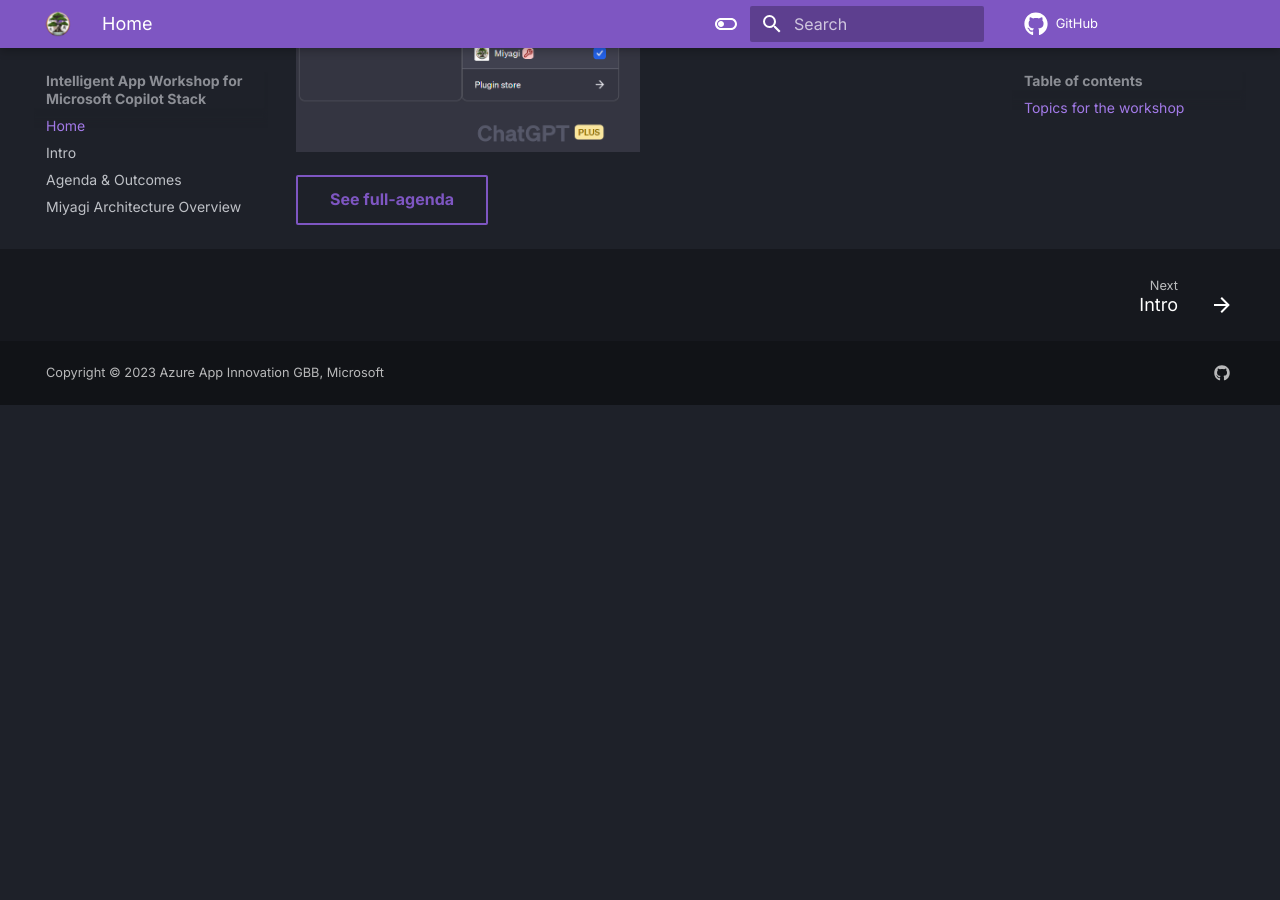
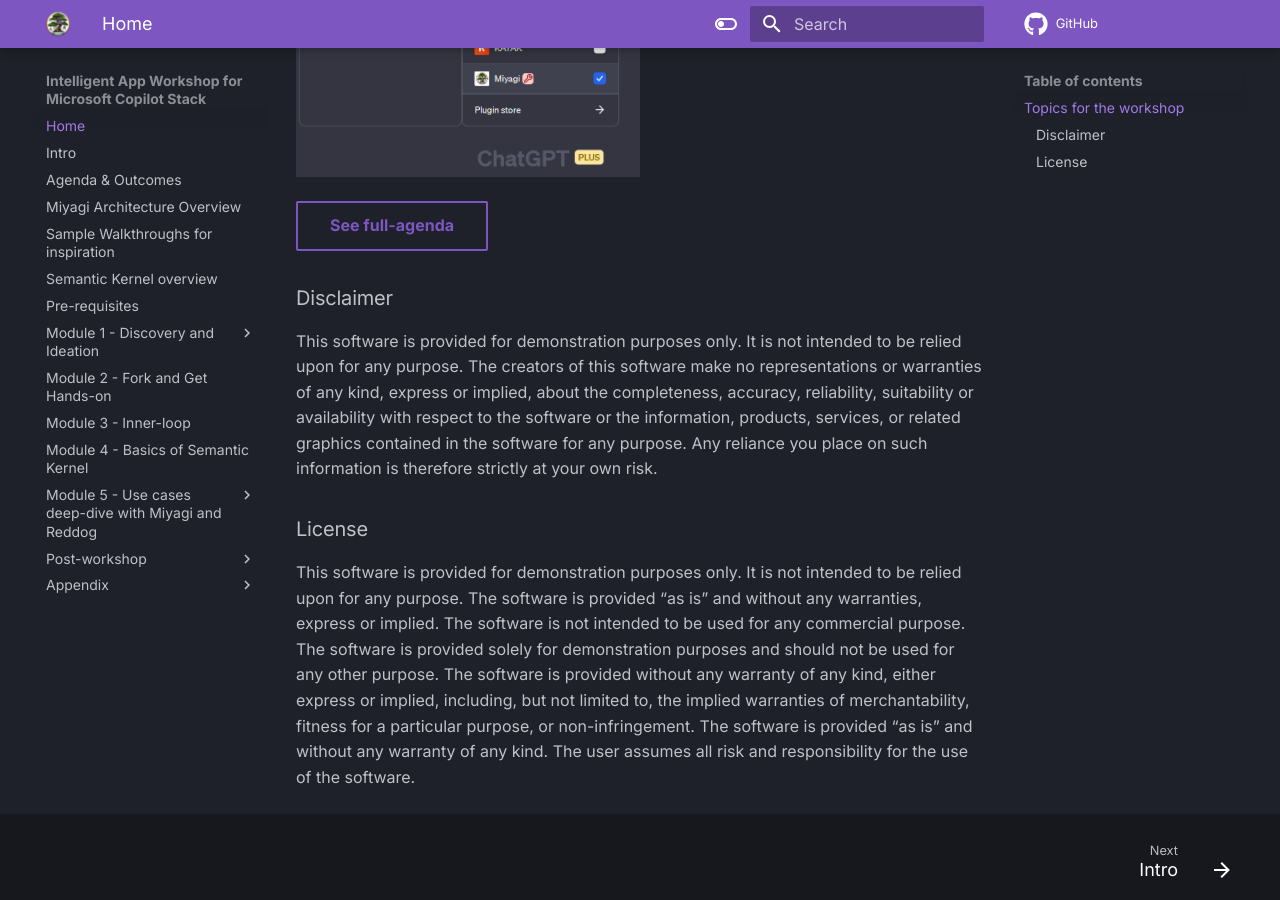
Before and after one commit to Azure/intelligent-app-workshop, an MkDocs documentation site: the page built from docs/index.md, in a window 1280 px wide and 900 px high, scrolled down 2592 px. Built offline with MkDocs 1.6.1 and Material for MkDocs 9.7.7, drawn with Linux system fonts in a browser that asks for light colours; comment, search, counter and statistics services are not loaded; before the commit the page ends 2997 px from its top, so only the background shows below that; some of the changed text lies outside the part shown.

Commit message:
add CELA text

```diff
--- a/docs/index.md
+++ b/docs/index.md
@@ -1,6 +1,6 @@
 # Home
 
-Inspired by Github Copilot's impact on developer productivity, this experiential workshop is designed to demonstrate how you can infuse similar intelligence and product experience into traditional software systems. Using [Microsoft's Copilot stack](https://learn.microsoft.com/en-us/semantic-kernel/overview/#semantic-kernel-is-at-the-center-of-the-copilot-stack) and practical [use cases](https://iappwksp.com/wksp/05-use-cases/#use-cases), this workshop will guide you in envisioning and creating intelligent systems that integrate foundation models throughout all stages of application development - from design and user experience to deployment.
+Inspired by Github Copilot's impact on developer productivity, this experiential workshop is designed to demonstrate how you can infuse similar intelligence and product experience into traditional software systems. Using [Microsoft's Copilot stack](https://learn.microsoft.com/en-us/semantic-kernel/overview/#semantic-kernel-is-at-the-center-of-the-copilot-stack) and practical [use cases](https://iappwksp.com/wksp/05-use-cases/#use-cases), this workshop will guide you in envisioning and creating intelligent systems that integrate foundation models throughout all stages of application development - from design and user experience to deployment, resulting in improved prodcutvity and hyper-personalized product experiences.
 
 [Sign up for updates](https://forms.office.com/r/rLds2s8RH1){ :target="_blank" .md-button .md-button--primary }
 
@@ -34,3 +34,12 @@ By leveraging design thinking, [Project Miyagi](https://github.com/Azure-Samples
 
 
 [See full-agenda](wksp/00-intro/agenda-and-outcomes.md){ .md-button }
+
+
+### Disclaimer
+
+This software is provided for demonstration purposes only. It is not intended to be relied upon for any purpose. The creators of this software make no representations or warranties of any kind, express or implied, about the completeness, accuracy, reliability, suitability or availability with respect to the software or the information, products, services, or related graphics contained in the software for any purpose. Any reliance you place on such information is therefore strictly at your own risk.
+
+### License
+
+This software is provided for demonstration purposes only. It is not intended to be relied upon for any purpose. The software is provided “as is” and without any warranties, express or implied. The software is not intended to be used for any commercial purpose. The software is provided solely for demonstration purposes and should not be used for any other purpose. The software is provided without any warranty of any kind, either express or implied, including, but not limited to, the implied warranties of merchantability, fitness for a particular purpose, or non-infringement. The software is provided “as is” and without any warranty of any kind. The user assumes all risk and responsibility for the use of the software.
--- a/docs/wksp/00-intro/index.md
+++ b/docs/wksp/00-intro/index.md
@@ -1,6 +1,6 @@
 # Introduction
 
-Welcome to the Intelligent App Development Workshop! In this hands-on workshop, we will explore how to incorporate AI, particularily Large Language Models (LLMs) and state-of-the-art (SoTA) multi-modal foundation models such as Dall-E and Stable Diffusion, into every aspect of your app, transforming traditional processes and simplifying the overall architecture.
+In this hands-on workshop, we will explore how to use Microsoft's Copilot Stack to develop your own AI-infused, enterprise-grade applications that improve productivity and create hyper-personalized product experiences.
 
 [Sign up for updates](https://forms.office.com/r/rLds2s8RH1){ :target="_blank" .md-button .md-button--primary }
 
@@ -17,3 +17,11 @@ This workshop is designed for:
 - Developers and Architects with a basic understanding of app development who want to incorporate AI into their apps
 - Product managers and designers interested in leveraging AI to improve user experiences
 - Anyone curious about the potential of AI in app development
+
+### Disclaimer
+
+This software is provided for demonstration purposes only. It is not intended to be relied upon for any purpose. The creators of this software make no representations or warranties of any kind, express or implied, about the completeness, accuracy, reliability, suitability or availability with respect to the software or the information, products, services, or related graphics contained in the software for any purpose. Any reliance you place on such information is therefore strictly at your own risk.
+
+### License
+
+This software is provided for demonstration purposes only. It is not intended to be relied upon for any purpose. The software is provided “as is” and without any warranties, express or implied. The software is not intended to be used for any commercial purpose. The software is provided solely for demonstration purposes and should not be used for any other purpose. The software is provided without any warranty of any kind, either express or implied, including, but not limited to, the implied warranties of merchantability, fitness for a particular purpose, or non-infringement. The software is provided “as is” and without any warranty of any kind. The user assumes all risk and responsibility for the use of the software.
```
Also changed, not shown: README.md (+8 -0 lines).
